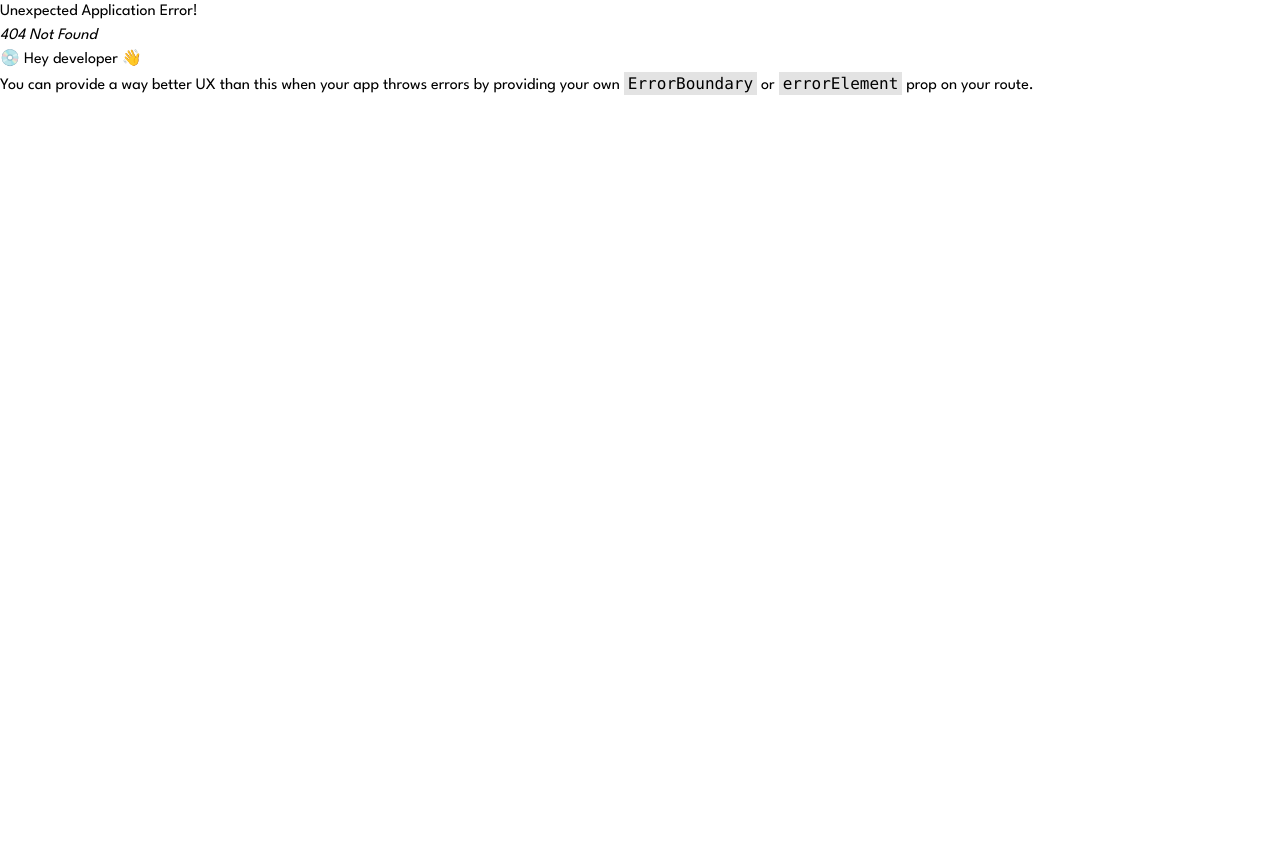
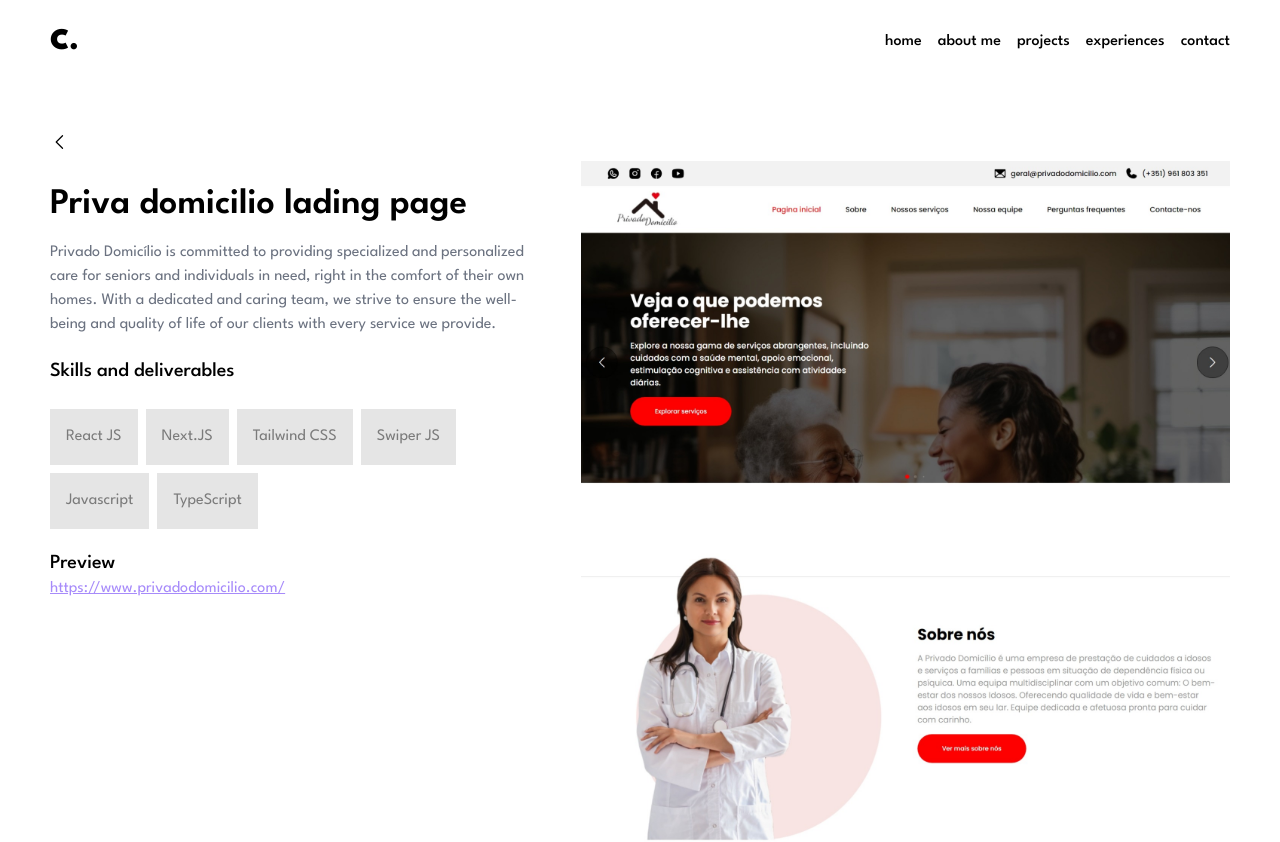
Before and after one commit to carl0smat3us/portfolio, a React (Vite) app: page /project/1 in a window 1280 px wide. Before the commit this address had no page. Shown: the top 842 px of the page. Before the commit the page ends 800 px from the top, so only its background shows below. Built offline with nearby package versions, Linux system fonts and the light colour scheme.

Commit message:
feat: Ad Project/:id page

```diff
--- /dev/null
+++ b/src/@types/index.ts
@@ -0,0 +1,12 @@
+export interface Project {
+  id: number;
+  title: string;
+  description: string;
+  skills: string[];
+  cover: string
+  photos: {
+    path: string;
+    label: string;
+}[]
+  preview?: string
+}
--- a/src/components/Header.tsx
+++ b/src/components/Header.tsx
@@ -70,7 +70,7 @@ export default function Header() {
 
   return (
     <header className="flex items-center justify-between py-6">
-      <span className="font-black text-3xl">C.</span>
+      <a className="font-black text-3xl" href='/'>C.</a>
 
       {/* Hamburger menu icon for smaller devices */}
       <div className="md:hidden" ref={buttonRef}>
--- a/src/components/ProjectItem.tsx
+++ b/src/components/ProjectItem.tsx
@@ -1,5 +1,9 @@
-export default function ProjectItem() {
+import { Project } from "../@types";
+
+export default function ProjectItem({ id }: Project) {
   return (
-    <div className="skeleton border h-64 w-full bg-[#E9E9E9]" />
+    <a href={`/project/${id}`}>
+      <div className="skeleton border border-black h-64 w-full bg-[rgb(233,233,233)]" />
+    </a>
   );
 }
--- /dev/null
+++ b/src/constants/index.ts
@@ -0,0 +1,20 @@
+import { Project } from "../@types";
+
+export const PROJECTS:Project[] = [
+  {
+    id: 1,
+    title: "Priva domicilio lading page",
+    description: "Privado Domicílio is committed to providing specialized and personalized care for seniors and individuals in need, right in the comfort of their own homes. With a dedicated and caring team, we strive to ensure the well-being and quality of life of our clients with every service we provide.",
+    skills: [
+      "React JS", "Next.JS", "Tailwind CSS", "Swiper JS", "Javascript", "TypeScript"
+    ],
+    cover: "/projects/privadodomicilio/cover.png",
+    photos: [
+      {
+        path: "/projects/privadodomicilio/home.png",
+        label: "Home"
+      }
+    ],
+    preview: "https://www.privadodomicilio.com/"
+  }
+]
--- a/src/pages/Home.tsx
+++ b/src/pages/Home.tsx
@@ -5,10 +5,11 @@ import Header from "../components/Header";
 import ProjectItem from "../components/ProjectItem";
 
 import { LinkedinLogo, TwitterLogo, DribbbleLogo } from "@phosphor-icons/react";
+import { PROJECTS } from "../constants";
 
 export default function Home() {
   // Total number of available projects (for example, 10)
-  const totalProjects = 10;
+  const totalProjects = PROJECTS.length;
 
   // State that controls how many projects are initially displayed
   const [visibleProjects, setVisibleProjects] = useState(4);
@@ -59,8 +60,8 @@ export default function Home() {
 
         {/* Rendering the projects */}
         <div className="mt-8 grid grid-cols-1 sm:grid-cols-2 md:grid-cols-3 lg:grid-cols-4 gap-4 mb-[10vh]">
-          {Array.from({ length: visibleProjects }).map((_, index) => (
-            <ProjectItem key={index} />
+          {Array.from(PROJECTS).map((project, index) => (
+            <ProjectItem {...project} key={index} />
           ))}
         </div>
 
--- /dev/null
+++ b/src/pages/Project.tsx
@@ -0,0 +1,52 @@
+import { useNavigate, useParams } from "react-router-dom";
+import Header from "../components/Header";
+import { CaretLeft } from "@phosphor-icons/react";
+import { PROJECTS } from "../constants";
+
+export default function Project() {
+  const navigate = useNavigate();
+  const { id } = useParams()
+
+  const project = PROJECTS.find((p =>  p.id === Number(id)))
+
+  return (
+    <section className="custom-width">
+      <Header />
+      <button onClick={() => {
+        navigate("/#projects")
+      }}>
+        <CaretLeft size={20} className="mt-12" />
+      </button>
+      <div className="flex flex-wrap justify-between">
+        <article className="w-full lg:w-[42%]">
+          <h1 className="font-semibold text-4xl mt-6">{project?.title}</h1>
+          <p className="text-gray-500 mt-4">{project?.description}</p>
+          <article className="mt-5">
+            <h2 className="text-xl font-medium">Skills and deliverables</h2>
+            <div className="mt-6 flex flex-wrap gap-2">
+              {project?.skills.map(skill => (
+                <span className="text-[#7B7B7B] bg-[#E5E5E5] h-[56px] px-4 flex items-center justify-center">
+                  {skill}
+                </span>
+              ))}
+            </div>
+          </article>
+          <article className="mt-5 mb-10">
+            <h2 className="text-xl font-medium">Preview</h2>
+            <a className="mt-6 text-violet-400 underline" href={project?.preview} target="_blank">{project?.preview}</a>
+          </article>
+        </article>
+        <article className="w-full lg:w-[55%]">
+          {
+            project?.photos.map(() => (
+              <div className="mb-2">
+                <img className="w-full" src={project?.photos[0].path}/>
+                <p className="text-gray-400 mt-2">{project?.photos[0].label}</p>
+              </div>
+            ))
+          }
+        </article>
+      </div>
+    </section>
+  )
+}
```
Also changed, not shown: src/App.tsx (+7 -1 lines), public/projects/privadodomicilio/cover.png (added), public/projects/privadodomicilio/home.png (added).
